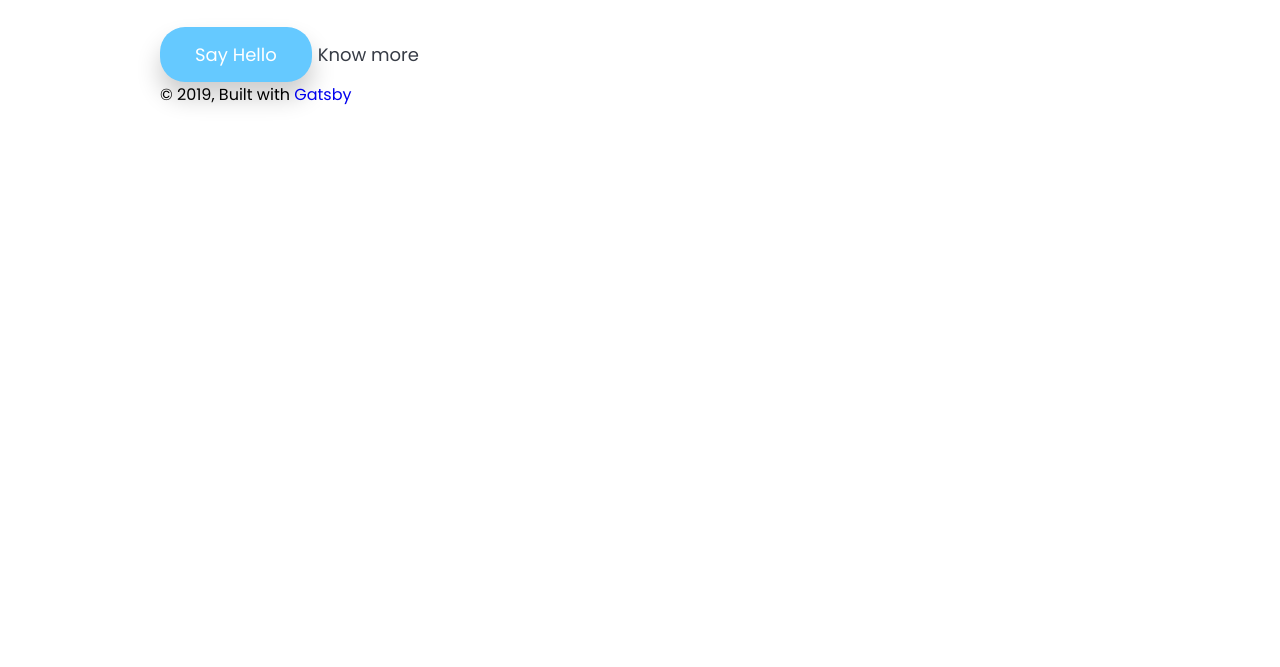
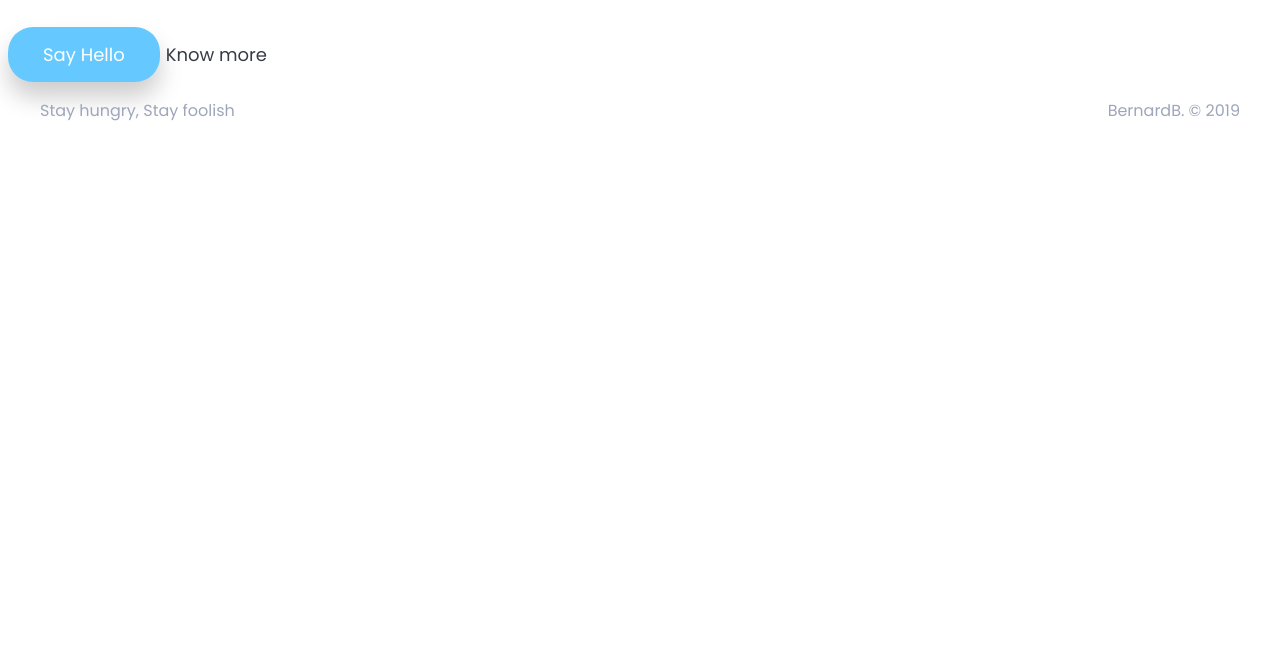
Before and after one commit to codewithbernard/codewithbernard.github.io, a Gatsby site: page / in a window 1280 px wide. Shown: the part 133-800 px from the top of the page. Built offline with nearby package versions, Linux system fonts and the light colour scheme; Gatsby itself is replaced by a stand-in of ours.

Commit message:
Adding footer

```diff
--- /dev/null
+++ b/src/components/Footer/index.js
@@ -0,0 +1,21 @@
+import React from "react"
+import styled from "styled-components"
+import { LOGAN } from "@constants/colors"
+
+const Footer = () => {
+  return (
+    <StyledFooter>
+      <p>Stay hungry, Stay foolish</p>
+      <p>BernardB. © {new Date().getFullYear()}</p>
+    </StyledFooter>
+  )
+}
+
+export default Footer
+
+const StyledFooter = styled.footer`
+  display: flex;
+  justify-content: space-between;
+  color: ${LOGAN};
+  padding: 0 2em 1em 2em;
+`
--- a/src/components/layout.js
+++ b/src/components/layout.js
@@ -10,6 +10,7 @@ import PropTypes from "prop-types"
 import { StaticQuery, graphql } from "gatsby"
 
 import Header from "./Header"
+import Footer from "./Footer"
 import "./layout.css"
 
 const Layout = ({ children }) => (
@@ -26,21 +27,8 @@ const Layout = ({ children }) => (
     render={data => (
       <>
         <Header siteTitle={data.site.siteMetadata.title} />
-        <div
-          style={{
-            margin: `0 auto`,
-            maxWidth: 960,
-            padding: `0px 1.0875rem 1.45rem`,
-            paddingTop: 0,
-          }}
-        >
-          <main>{children}</main>
-          <footer>
-            © {new Date().getFullYear()}, Built with
-            {` `}
-            <a href="https://www.gatsbyjs.org">Gatsby</a>
-          </footer>
-        </div>
+        <main>{children}</main>
+        <Footer />
       </>
     )}
   />
```
